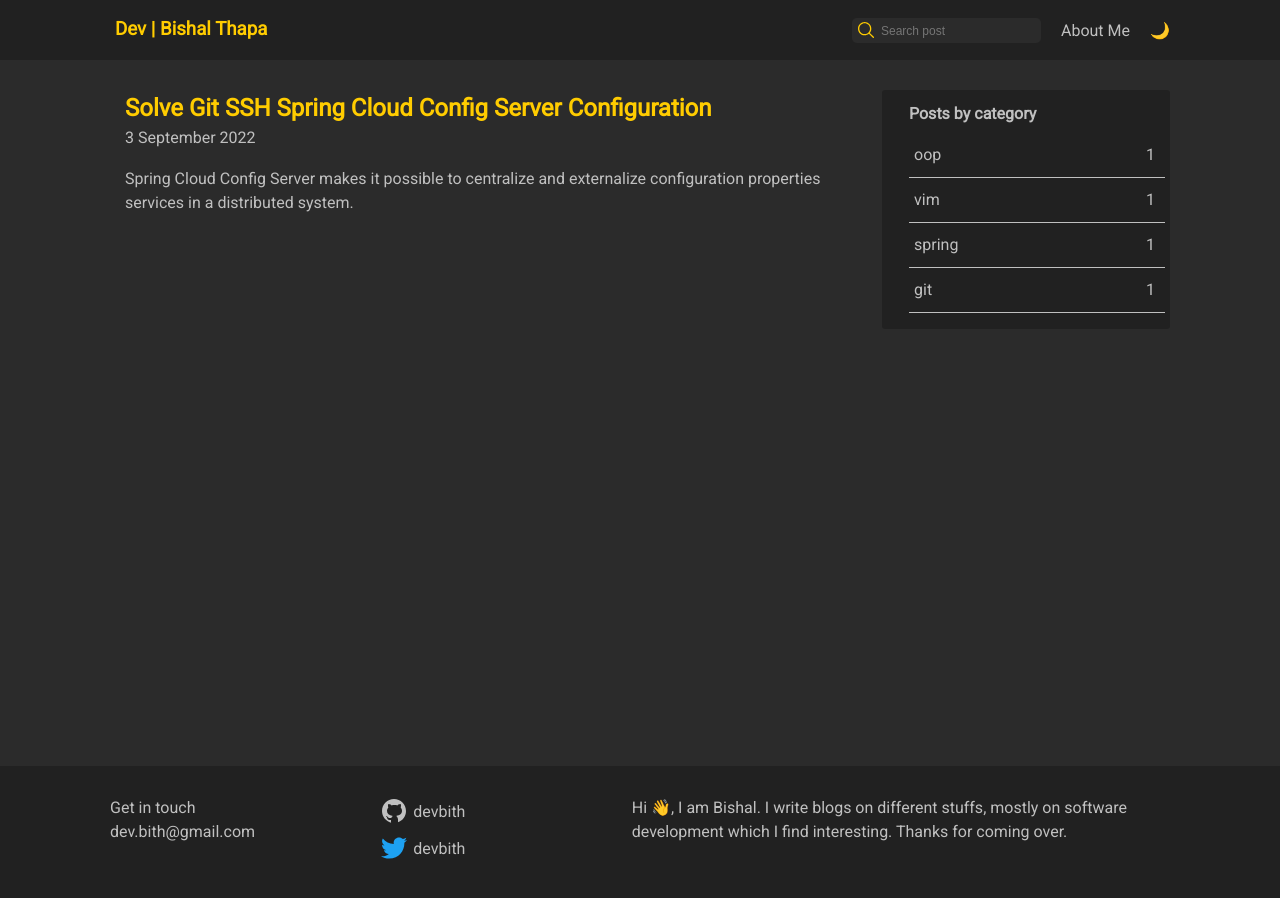
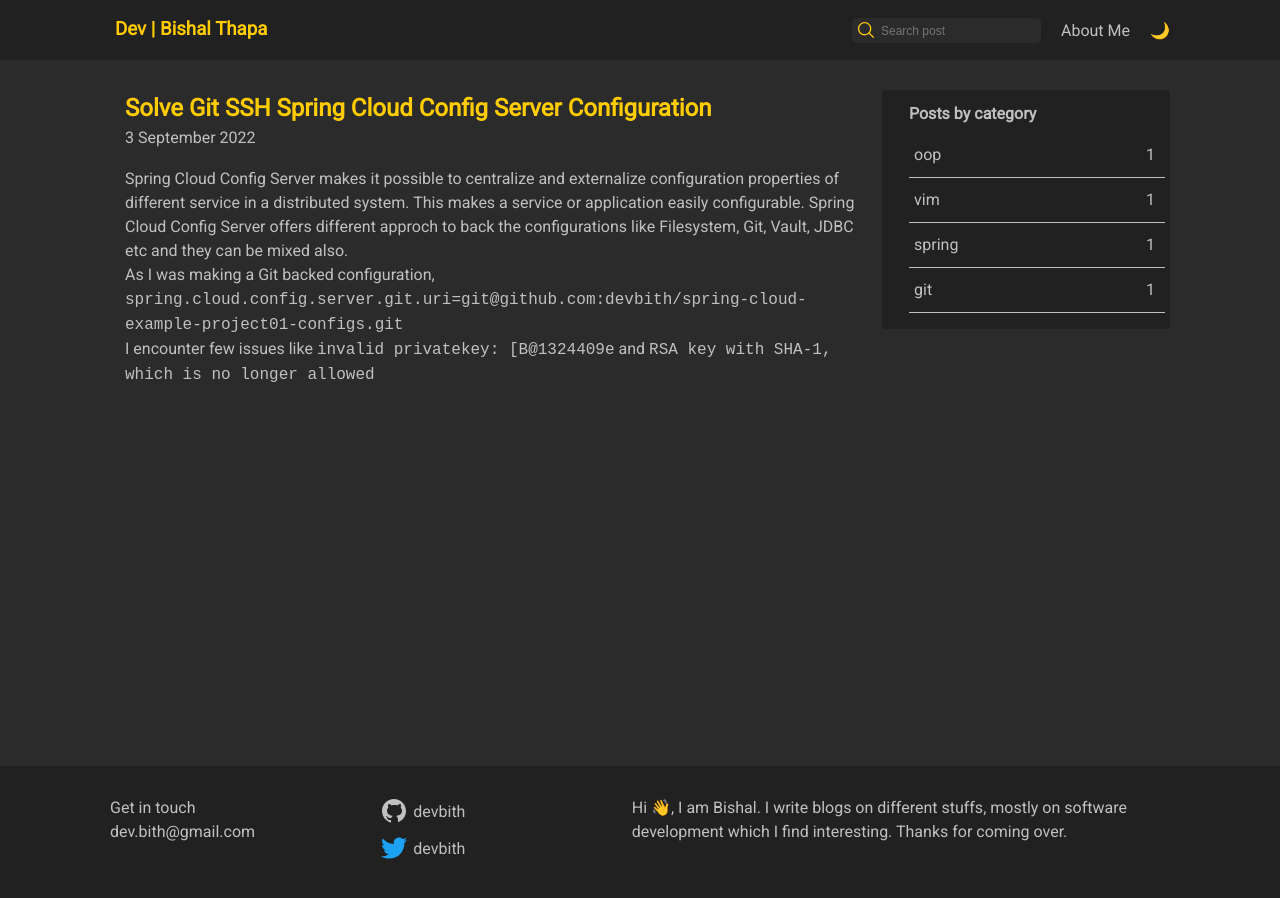
Before and after one commit to bishalthapa-x/bishalthapax.github.io, a Jekyll site: the page built from _posts/2022-09-04-solve-git-ssh-spring-cloud-config-server-configuration.md, in a window 1280 px wide. Built offline with Jekyll 4.4.1, drawn with Linux system fonts in a browser that asks for light colours.

Commit message:
Update 2022-09-04-solve-git-ssh-spring-cloud-config-server-configuration.md

```diff
--- a/_posts/2022-09-04-solve-git-ssh-spring-cloud-config-server-configuration.md
+++ b/_posts/2022-09-04-solve-git-ssh-spring-cloud-config-server-configuration.md
@@ -5,4 +5,10 @@
 categories: spring git
 ---
 
-Spring Cloud Config Server makes it possible to centralize and externalize configuration properties services in a distributed system.
+Spring Cloud Config Server makes it possible to centralize and externalize configuration properties of different service in a distributed system. This makes a service or application easily configurable. Spring Cloud Config Server offers different approch to back the configurations like Filesystem, Git, Vault, JDBC etc and they can be mixed also.
+
+As I was making a Git backed configuration,
+
+ `spring.cloud.config.server.git.uri=git@github.com:devbith/spring-cloud-example-project01-configs.git`
+
+I encounter few issues like `invalid privatekey: [B@1324409e` and `RSA key with SHA-1, which is no longer allowed`
```
